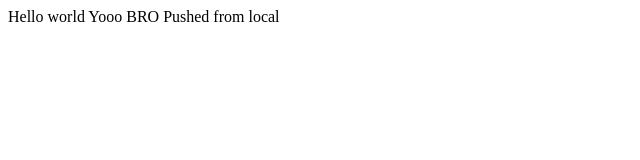
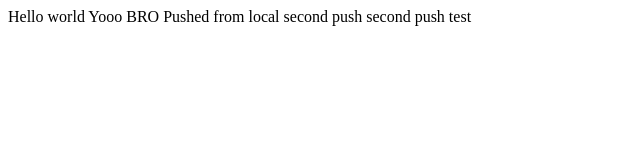
Before and after one commit to ShanmugamVGanesan/ShanmugamVGanesan.github.io, a plain HTML site: page index.html in a window 1280 px wide. Shown: the whole page, without its empty margins (0-640 px from the left). Drawn offline with Linux system fonts and the light colour scheme.

Commit message:
second push test

```diff
--- a/index.html
+++ b/index.html
@@ -4,5 +4,7 @@
     Hello world
     Yooo BRO
     Pushed from local
+    second push
+    second push test
 </body>
 </html>
```
